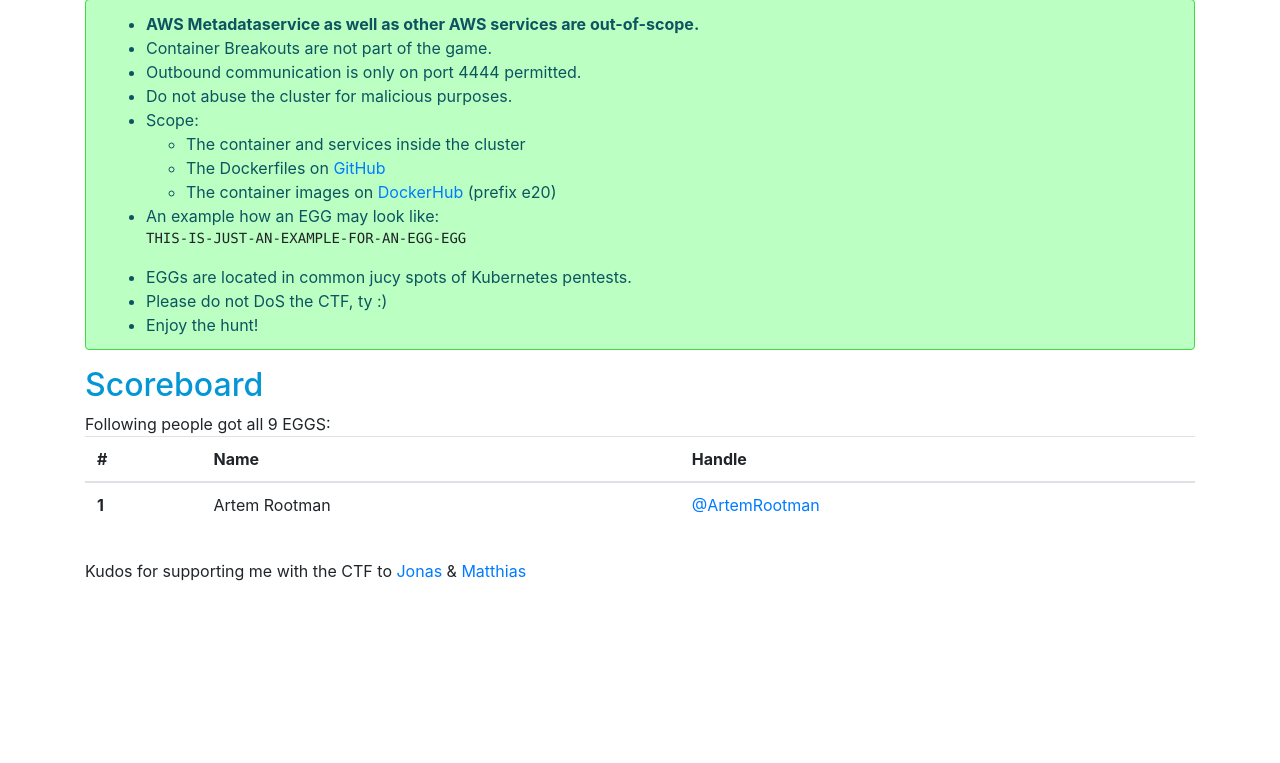
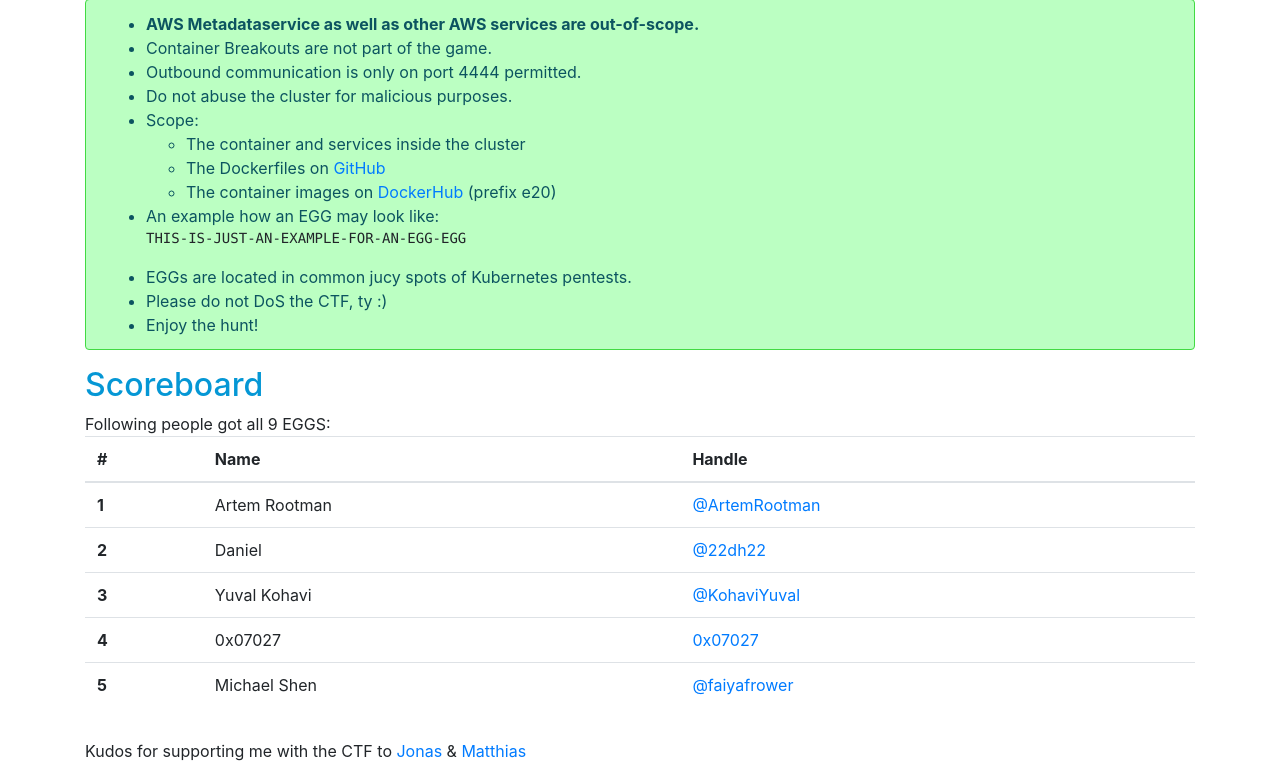
Before and after one commit to NodyHub/k8s-ctf-rocks, a PHP site: page / in a window 1280 px wide. Shown: the part 665-1428 px from the top of the page. Before the commit the page ends 1246 px from the top, so only its background shows below. Run offline with PHP 8.4, Linux system fonts and the light colour scheme.

Commit message:
updated Scoreboard

```diff
--- a/docker-images/entry/web/index.php
+++ b/docker-images/entry/web/index.php
@@ -125,6 +125,26 @@ If you want to be listed on the Scoreboard, reach out to me on Twitter <a href="
               <td>Artem Rootman</td>
               <td><a href="https://twitter.com/ArtemRootman">@ArtemRootman</a></td>
             </tr>
+            <tr>
+              <th scope="row">2</th>
+              <td>Daniel</td>
+              <td><a href="https://twitter.com/22dh22">@22dh22</a></td>
+            </tr>
+            <tr>
+              <th scope="row">3</th>
+              <td>Yuval Kohavi</td>
+              <td><a href="https://twitter.com/KohaviYuval">@KohaviYuval</a></td>
+            </tr>
+            <tr>
+              <th scope="row">4</th>
+              <td>0x07027</td>
+              <td><a href="https://twitter.com/0x07027">0x07027</a></td>
+            </tr>
+            <tr>
+              <th scope="row">5</th>
+              <td>Michael Shen</td>
+              <td><a href="https://twitter.com/faiyafrower">@faiyafrower</a></td>
+            </tr>
           </tbody>
         </table>
       </div>
```
